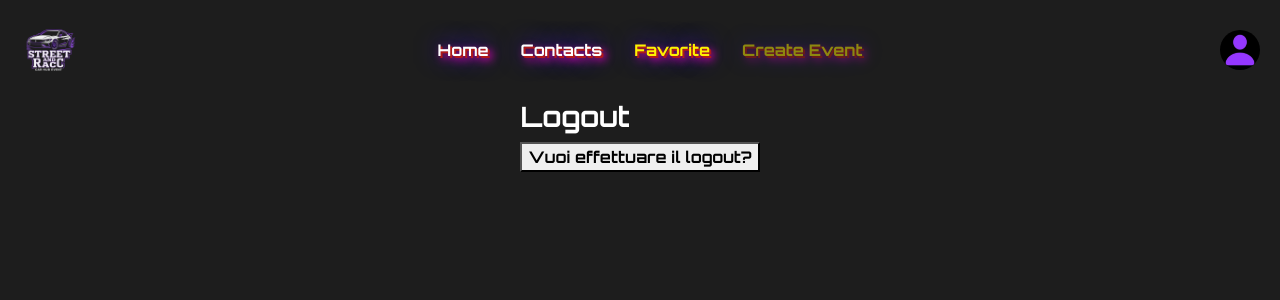
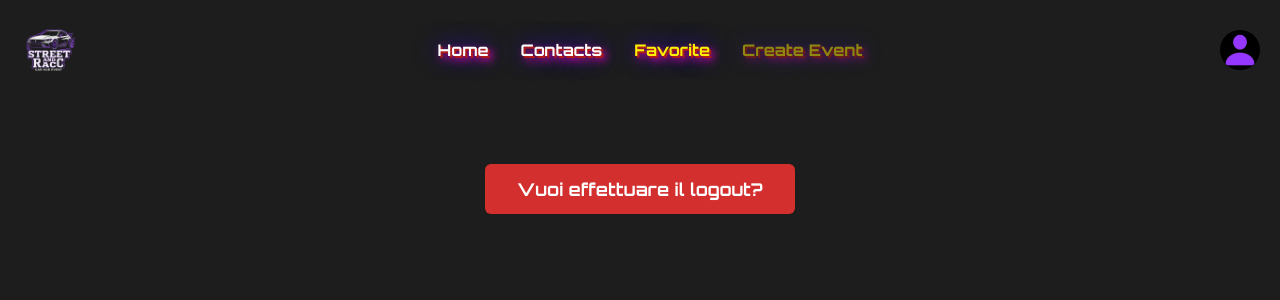
Before and after one commit to babyautic/Final-Project, a React (Vite) app in the folder Final Project Front/my-Final-Project-app/: page /account in a window 1280 px wide. Shown: the top 300 px of the page. Built offline with nearby package versions, Linux system fonts and the light colour scheme.

Commit message:
Syle for btn Logout

```diff
--- a/Final Project Front/my-Final-Project-app/src/components/LogOutComponent.jsx
+++ b/Final Project Front/my-Final-Project-app/src/components/LogOutComponent.jsx
@@ -1,7 +1,10 @@
 import React from 'react'
 
+import '../style/LogOutStyle.css'
 export default function LogOutComponent() {
   return (
-    <div><button>Vuoi effettuare il logout?</button></div>
+    <div className="logoutContainer">
+      <button className="logoutBtn">Vuoi effettuare il logout?</button>
+    </div>
   )
 }
--- a/Final Project Front/my-Final-Project-app/src/router-dom-page/AccountPage.jsx
+++ b/Final Project Front/my-Final-Project-app/src/router-dom-page/AccountPage.jsx
@@ -1,9 +1,10 @@
 import React from 'react'
 import LogOutComponent from '../components/LogOutComponent'
+import '../style/LogOutStyle.css'
 export default function AccountPage() {
   return (
     <div>
-      <h3>Logout</h3>
+
       <LogOutComponent />
     </div>
   )
--- /dev/null
+++ b/Final Project Front/my-Final-Project-app/src/style/LogOutStyle.css
@@ -0,0 +1,27 @@
+h3{
+    text-align: center;
+}
+
+.logoutContainer {
+  display: flex;
+  flex-direction: column;
+  align-items: center;
+  margin-top: 48px;
+}
+
+.logoutBtn {
+  background-color: #d32f2f;
+  color: #fff;
+  border: none;
+  border-radius: 6px;
+  padding: 12px 32px;
+  font-size: 1.1rem;
+  font-weight: 600;
+  cursor: pointer;
+  transition: background 0.2s;
+  margin-top: 16px;
+}
+
+.logoutBtn:hover {
+  background-color: #b71c1c;
+}
```
